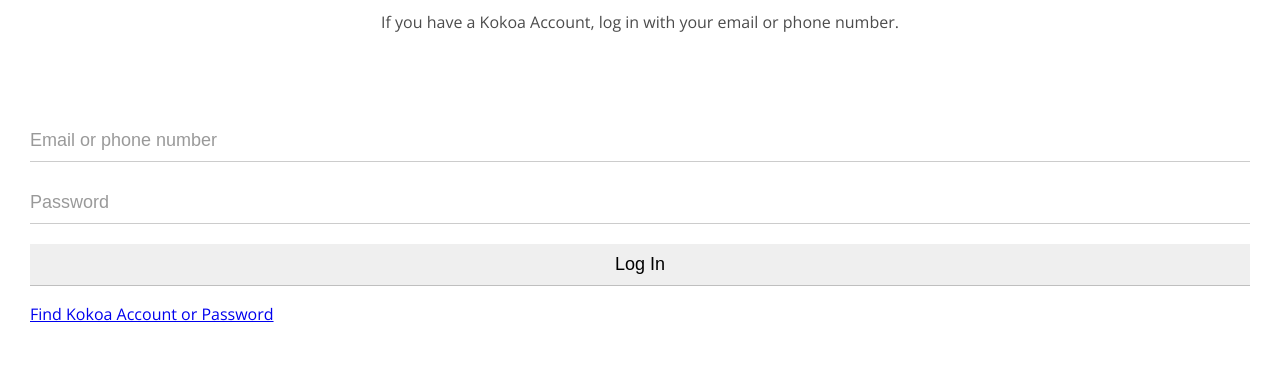
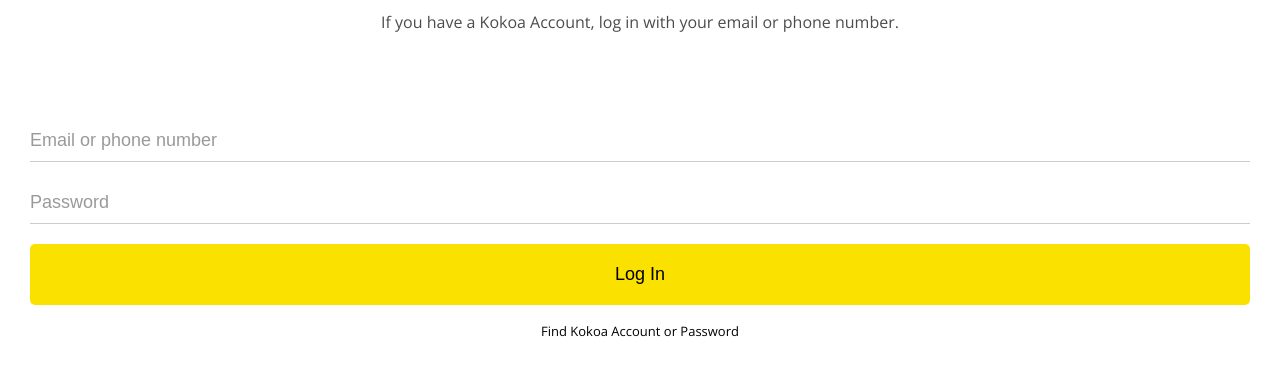
Before and after one commit to HanJiWoong/kokoa-clone-2021, a plain HTML site: page index.html in a window 1280 px wide. Shown: the part 222-598 px from the top of the page. Drawn offline with nearby package versions, Linux system fonts and the light colour scheme.

Commit message:
form update Login button and anchor

```diff
--- a/css/style.css
+++ b/css/style.css
@@ -1,6 +1,7 @@
 @import url("https://fonts.googleapis.com/css2?family=Open+Sans:wght@400;600&display=swap"); /* font를 추가한다. 이 경로는 google font에서 가져왔다. */
 @import "reset.css"; /* 브라우저의 기본 CSS를 지우기 위한 CSS파일을 추가한다. */
 @import "status-bar.css"; /* status-bar에 대한 CSS를 다른 파일로 분리하였다. */
+@import "variables.css"; /* 색상 변수를 지정한 css파일*/
 
 body {
   font-family: "Open Sans", sans-serif; /*  */
@@ -31,11 +32,17 @@ body {
   margin: 0px 30px;
 }
 
+#login-form input:not([type="submit"]) {
+  /* [] 사이에 쓰인 것들은 특성 선택자임. */
+  border-bottom: 1px solid rgba(0, 0, 0, 0.2);
+  transition: border-color 0.3s ease-in-out;
+}
+
 #login-form input {
   padding: 10px 0px;
   border: none;
   font-size: 18px;
-  border-bottom: 1px solid rgba(0, 0, 0, 0.2);
+
   margin-bottom: 20px;
 }
 
@@ -44,6 +51,20 @@ body {
 }
 
 #login-form input:focus {
-  outline: none;
-  border-color: rgba(0, 0, 0, 0.4);
+  outline: none; /* out line을 제거해야 설정한 Border가 보인다.*/
+  border-color: var(--yellow);
 }
+
+#login-form input[type="submit"] {
+  background-color: var(--yellow);
+  cursor: progress;
+  padding: 20px 0px;
+  border-radius: 5px;
+}
+
+#login-form a {
+  text-align: center;
+  text-decoration: none;
+  color: inherit; /* 부모로부터 색상을 상속받음.*/
+  font-size: 13px;
+}
--- /dev/null
+++ b/css/variables.css
@@ -0,0 +1,3 @@
+:root {
+  --yellow: #fae100;
+}
```
